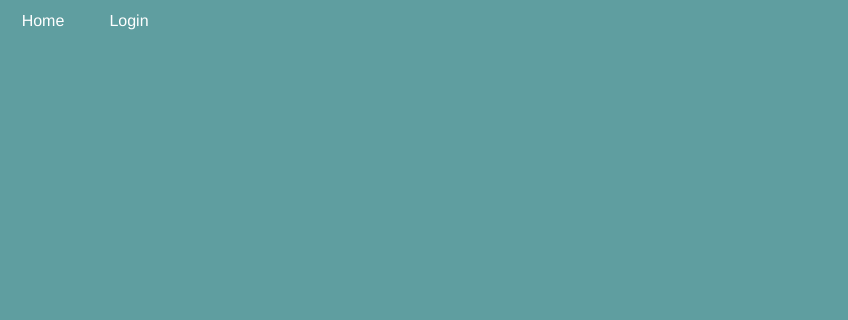
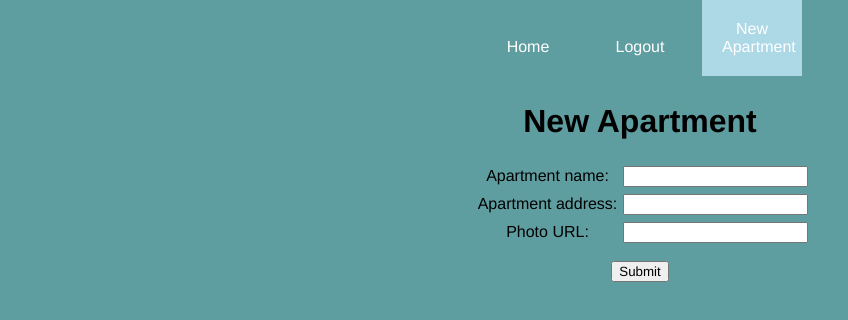
Before and after one commit to baezdiazm/Galactic-Kitty, a React (Create React App) app: page /NewApartmentForm in a window 1280 px wide. Shown: the top 320 px of the page, without its empty margins (0-848 px from the left). Built offline with nearby package versions, Linux system fonts and the light colour scheme; data requests are answered from the project's data file.

Commit message:
Adds  controlled form

```diff
--- a/db.json
+++ b/db.json
@@ -42,7 +42,7 @@
       },
       {
         "name": "The Quintessential",
-        "address": "9 5th Ave, NY, NY, 10021",
+        "address": "85 5th Ave, NY, NY, 10021",
         "image": "https://thumbs.cityrealty.com/assets/smart/736x/webp/1/16/1655f4e3904fb79cb987ab7755d2b3f4b8f37f88/1-city-point.jpg"
       }
 
--- a/src/ApartmentCard.js
+++ b/src/ApartmentCard.js
@@ -3,11 +3,13 @@ import React from "react"
 function ApartmentCard({unit}) {
     //
 
+    //<a href="#" className="names">{unit.name}</a>
     return (
         <div className="container">
             <div className="card">
                 <img src={unit.image} alt={unit.name} className={"thumbnails"}/>
-                <a href="#" className="names">{unit.name}</a>
+                <h3>{unit.name}</h3>
+                <p className="address">{unit.address}</p>
             </div>
         </div>
     )
--- a/src/ApartmentListings.js
+++ b/src/ApartmentListings.js
@@ -3,13 +3,16 @@ import ApartmentCard from "./ApartmentCard"
 
 function ApartmentListings({data}) {
     const allAps = data.map((unit) => {
-        return (
-            <ApartmentCard key={unit.name} unit={unit}/>
+    return (
+            <div className="listing" key={unit.name}>
+                <ApartmentCard unit={unit}/>
+            </div>
         )
     })
 
     return (
-        <div>
+        <div className="grid">
+            <h1>Available units</h1>
             {allAps}
         </div>
     )
--- a/src/App.css
+++ b/src/App.css
@@ -40,6 +40,7 @@ hr {
   display: block;
   padding: 5px;
   letter-spacing: 2px;
+  font-style:italic;
 }
 
 .container {
@@ -56,5 +57,29 @@ hr {
 }
 
 .nav {
-  display: flex;
+  display: inline-block;
 }
+
+label{
+  width: 140px;
+  display: inline-block;
+  margin: 5px;
+}
+
+.address {
+  font-size: small;
+  font-style: italic;
+}
+
+.listing {
+  display: inline-block;
+}
+
+.submit {
+  margin: 15px;
+}
+
+.grid {
+  margin-top: 100px;
+  margin-bottom: 20px;
+}
--- a/src/App.js
+++ b/src/App.js
@@ -1,12 +1,12 @@
 import React, { useEffect, useState } from "react"
 import {LoggedInContext} from "./UserContext"
 import './App.css';
-//import ApartmentListings from "./ApartmentListings"
 import NavBar from "./NavBar"
 import Home from "./Home"
 import Login from "./Login"
 import ApartmentListings from "./ApartmentListings";
 import { Route, Switch } from "react-router-dom";
+import NewApartmentForm from "./NewApartmentForm";
 
 function App() {
   useEffect(() => {
@@ -16,21 +16,24 @@ function App() {
       setHomeData(data)
     })
   },[])
+
   const [homeData, setHomeData] = useState([])
-
   const [loggedIn, setLoggedIn] = useState(true)
 
-  //<ApartmentListings data={homeData}/>
   return (
     <div className="App">
-      <LoggedInContext.Provider value={{loggedIn, setLoggedIn}}>
+      <LoggedInContext.Provider value={{loggedIn, setLoggedIn, homeData, setHomeData}}>
         <NavBar />
         <Switch>
           <Route path="/login">
                 <Login />
           </Route>
+          <Route path="/NewApartmentForm">
+                <NewApartmentForm />
+          </Route>
           <Route exact path="/">
-                <Home />
+              <Home />
+              {loggedIn? <ApartmentListings data={homeData}/> : "" }
           </Route>
         </Switch>
       </LoggedInContext.Provider>
--- a/src/Home.js
+++ b/src/Home.js
@@ -1,5 +1,5 @@
 import React, { useContext } from "react";
-import ApartmentListings from "./ApartmentListings";
+//import ApartmentListings from "./ApartmentListings";
 import { LoggedInContext } from "./UserContext";
 
 function Home() {
@@ -9,6 +9,7 @@ function Home() {
 
     function loggout() {
         setLoggedIn(!loggedIn)
+
     }
     return (
         <>
@@ -16,7 +17,7 @@ function Home() {
                 <h1 className="headers">Your New Home</h1>
                 <img src={homePhoto} alt={homePhoto} className="home-img"/>
             </header>
-            <button className={"Logout"} onClick={loggout}>Logout</button>
+            <button className={"Logout"} onClick={loggout}>Log{loggedIn? "out" : "in"}</button>
             {console.log(loggedIn)}
         </>
     )
--- a/src/NavBar.js
+++ b/src/NavBar.js
@@ -1,16 +1,21 @@
 import React from "react"
 import { NavLink, Link } from "react-router-dom"
+import { useContext } from "react";
+import { LoggedInContext } from "./UserContext";
 
 function NavBar() {
+    const context = useContext(LoggedInContext)
+    const logged = context.loggedIn? "" : "login"
 
     const styles = {
         display: "inline-block",
-        width: "50px",
-        padding: "12px",
+        width: "60px",
+        padding: "20px",
         margin: "0 6px 6px",
         background: "cadetblue",
         textDecoration: "none",
         color: "white",
+        radius: "10px",
       };
 
     return (
@@ -26,14 +31,24 @@ function NavBar() {
             Home
             </NavLink>
             <NavLink
-                to="/login"
+                to={`/login`}
                 exact
                 style={styles}
                 activeStyle={{
                   background: "lightblue",
                 }}
             >
-            Login
+            Log{context.loggedIn? "out" : "in"}
+            </NavLink>
+            <NavLink
+                to="/NewApartmentForm"
+                exact
+                style={styles}
+                activeStyle={{
+                  background: "lightblue",
+                }}
+            >
+            New Apartment
             </NavLink>
         </div>
     )
--- /dev/null
+++ b/src/NewApartmentForm.js
@@ -0,0 +1,63 @@
+import React, { useState } from "react"
+import { useContext } from "react"
+import { LoggedInContext } from "./UserContext"
+
+function NewApartmentForm() {
+    const prop = useContext(LoggedInContext)
+    const [name, setName] = useState("")
+    const [address, setAddress] = useState("")
+    const [image, setImage] = useState("")
+
+    function handleName(e) {
+        setName(e.target.value)
+    }
+
+    function handleAddress(e) {
+        setAddress(e.target.value)
+    }
+
+    function handleImage(e) {
+        setImage(e.target.value)
+    }
+
+    function handleSubmit(e) {
+        e.preventDefault()
+        const newData = {
+            name: name,
+            address : address,
+            image : image
+        }
+        prop.setHomeData([...prop.homeData, newData])
+        setName("")
+        setAddress("")
+        setImage("")
+        console.log(prop.homeData)
+    }
+
+    return (
+        <div>
+            <h1>
+                New Apartment
+            </h1>
+            <form className="new-form" onSubmit={handleSubmit}>
+                <div>
+                    <label>Apartment name: </label>
+                    <input type="text" value={name} onChange={handleName}/>
+                </div>
+                <div>
+                    <label>Apartment address: </label>
+                    <input type="text" value={address} onChange={handleAddress}/>
+                </div>
+                <div>
+                    <label>Photo URL: </label>
+                    <input type="text" value={image} onChange={handleImage}/>
+                </div>
+                <div className="submit">
+                    <input type="submit" value="Submit"/>
+                </div>
+            </form>
+        </div>
+    )
+}
+
+export default NewApartmentForm
```
